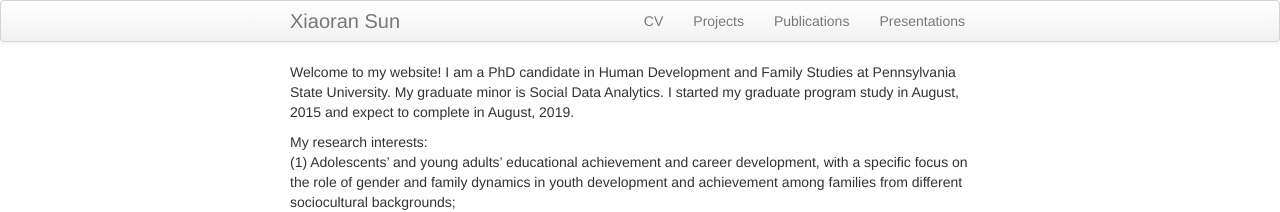
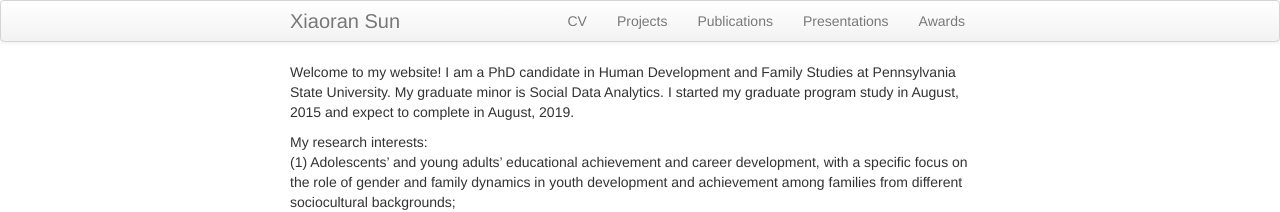
Before and after one commit to xiaoransun/xiaoransun.github.io, a Jekyll site: the page built from index.md, in a window 1280 px wide. Shown: the top 212 px of the page. Built offline with Jekyll 4.4.1, drawn with Linux system fonts in a browser that asks for light colours.

Commit message:
Update default.html

```diff
--- a/_includes/themes/twitter/default.html
+++ b/_includes/themes/twitter/default.html
@@ -33,6 +33,7 @@
               <li><a href="{{ BASE_PATH }}/pages/Projects.html">Projects</a></li>
               <li><a href="{{ BASE_PATH }}/pages/Publications.html">Publications</a></li>
               <li><a href="{{ BASE_PATH }}/pages/Presentations.html">Presentations</a></li>
+              <li><a href="{{ BASE_PATH }}/pages/Awards.html">Awards</a></li>
           </ul>
         </div>
       </div>
```
